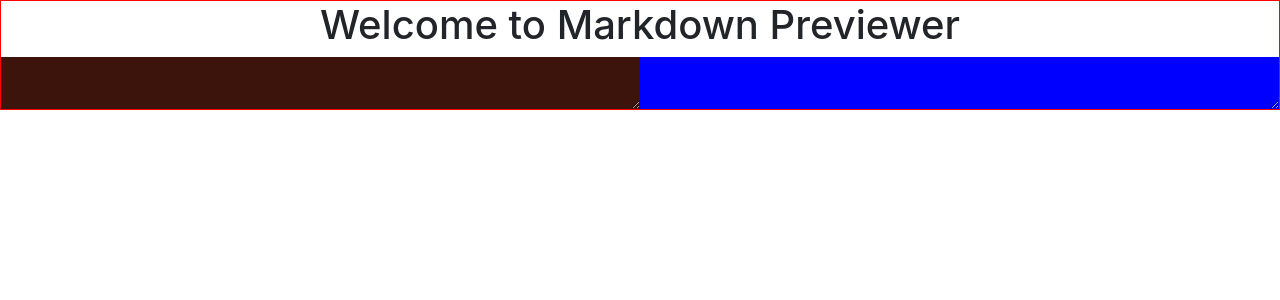
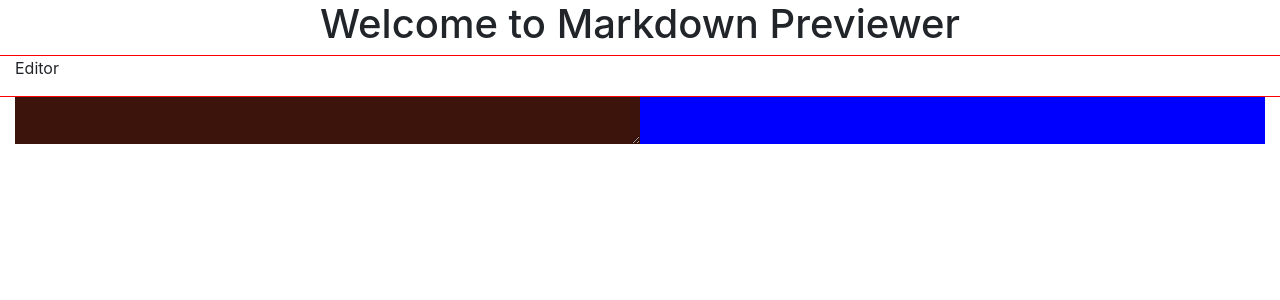
Before and after one commit to Gc0rp/markdown-previewer, a React app: page / in a window 1280 px wide. Shown: the top 300 px of the page. Built offline with nearby package versions, Linux system fonts and the light colour scheme.

Commit message:
Added styles and header for a textarea.

```diff
--- a/src/components/App2.js
+++ b/src/components/App2.js
@@ -2,10 +2,10 @@ import React from 'react';
 import styled from 'styled-components';
 
 import MarkdownPreview from './MarkdownPreview';
+
 const Container = styled.div `
-    width: 100%;
-    border: 1px solid red;
-    height: auto;
+   outline: 1px solid red;
+   height: 100%;
 `;
 
 const Heading = styled.h1 `
@@ -14,12 +14,17 @@ const Heading = styled.h1 `
 
 const App = () => {
     return(
-        <Container>
+        <div className="container-fluid no-gutters">
             <Heading>
                 Welcome to Markdown Previewer
             </Heading>
+            <div className="row">
+                <div className="col-lg-4">
+                    <p>Editor</p>
+                </div>
+            </div>
             <MarkdownPreview />
-        </Container>
+        </div>
     );
 };
 
--- a/src/components/MarkdownPreview.js
+++ b/src/components/MarkdownPreview.js
@@ -7,18 +7,17 @@ const Area = styled.div `
 
 const UserText = styled.textarea `
     background-color: #3C140C;
+    color: white;
+    border: none;
     width: 50%;
+`;
+
+const GeneratedOutput = styled.div `
+    width: 50%;
+    background-color: blue;
     color: white;
     border: none;
 `;
-
-const GeneratedOutput = styled.textarea `
-    background-color: blue;
-    width: 50%;
-    color: white;
-    border: none;
-`;
-
 
 const MarkdownPreview = () => {
     return(
@@ -27,6 +26,6 @@ const MarkdownPreview = () => {
             <GeneratedOutput />
         </Area>
     );
-}
+};
 
 export default MarkdownPreview;
--- /dev/null
+++ b/src/constants/css/globalStyleSheet.js
@@ -0,0 +1,26 @@
+const RowStyles = `
+    *{
+        padding: 0;
+        margin: 0;
+        box-sizing: border-box;
+    }
+
+    .container{
+        outline: 1px solid red;
+        width: 100%;
+    }
+    .row {
+        outline: 1px solid red;
+    }
+
+    .col-lg-6 {
+        outline: 1px solid red;
+
+    }
+
+    .col-lg-6 p {
+        font-weight: bold;
+    }
+`;
+
+export default RowStyles;
--- a/src/index.js
+++ b/src/index.js
@@ -7,9 +7,16 @@ import { createGlobalStyle } from 'styled-components';
 import store from './store';
 import App from './components/App2';
 
+import globalStyleSheet from './constants/css/globalStyleSheet';
+
+
+const GlobalStyle = createGlobalStyle`${globalStyleSheet}`;
+
+
 ReactDOM.render(
     <BrowserRouter>
         <Fragment>
+            <GlobalStyle />
             <Provider store={store}>
                 <App />
             </Provider>
```
